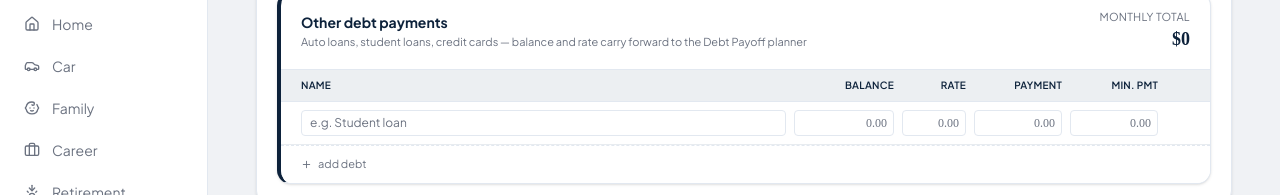
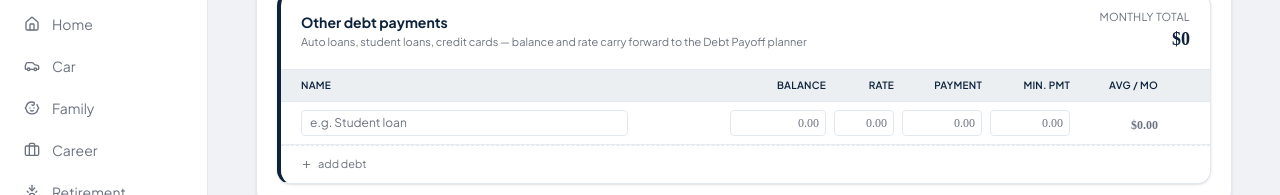
Before and after one commit to FinStartApp/finstart, a Next.js app: page /dashboard/expenses in a window 1280 px wide. Both pictures are taken after a click on the button "add debt". Shown: the part 355-550 px from the top of the page. Built offline with nearby package versions, Linux system fonts and the light colour scheme.

Commit message:
Session 12 — debt annualization, start date UI, by-month bug fix

```diff
--- a/src/app/(dashboard)/dashboard/expenses/page.tsx
+++ b/src/app/(dashboard)/dashboard/expenses/page.tsx
@@ -15,6 +15,7 @@ import {
   calculateVariableExpensesMonthly,
   calculateSubscriptionGroupsMonthly,
   calculateMortgageMonthlyTotal,
+  annualizedMonthlyDebt,
   toMonthly,
   formatCurrency,
 } from '@/lib/calculations'
@@ -27,7 +28,7 @@ function blankLineItem(label = ''): ExpenseLineItem {
   return { id: newId(), label, amount: 0, frequency: 'monthly', use_monthly_detail: false, monthly_amounts: Array(12).fill(0) }
 }
 function blankDebt(): DebtPayment {
-  return { id: newId(), label: '', balance: 0, interest_rate: 0, monthly_payment: 0, minimum_payment: 0, type: 'other' }
+  return { id: newId(), label: '', balance: 0, interest_rate: 0, monthly_payment: 0, minimum_payment: 0, type: 'other', start_month: null, start_year: null }
 }
 function blankSubscription(): Subscription {
   return { id: newId(), name: '', amount: 0, frequency: 'monthly' }
@@ -60,13 +61,19 @@ function fmtLine(n: number): string {
 }
 
 // ── Tooltip ───────────────────────────────────────────────────
-function Tooltip({ text, children }: { text: string; children: React.ReactNode }) {
+function Tooltip({ text, children, align = 'center' }: { text: string; children: React.ReactNode; align?: 'center' | 'right' }) {
   return (
     <span className="relative inline-flex group/tip">
       {children}
-      <span className="pointer-events-none absolute bottom-full left-1/2 -translate-x-1/2 mb-2 w-56 rounded-lg bg-primary text-primary-foreground text-[11px] leading-snug px-2.5 py-1.5 text-center opacity-0 group-hover/tip:opacity-100 transition-opacity duration-75 z-50 shadow-md whitespace-normal">
+      <span
+        className="pointer-events-none absolute bottom-full mb-2 w-72 rounded-lg bg-primary text-primary-foreground text-[11px] leading-snug px-2.5 py-1.5 text-center opacity-0 group-hover/tip:opacity-100 transition-opacity duration-75 z-50 shadow-md whitespace-normal"
+        style={align === 'right' ? { right: 0, transform: 'translateX(20px)' } : { left: '50%', transform: 'translateX(-50%)' }}
+      >
         {text}
-        <span className="absolute top-full left-1/2 -translate-x-1/2 border-4 border-transparent border-t-primary" />
+        {align === 'right'
+          ? <span className="absolute top-full right-3 border-4 border-transparent border-t-primary" />
+          : <span className="absolute top-full left-1/2 -translate-x-1/2 border-4 border-transparent border-t-primary" />
+        }
       </span>
     </span>
   )
@@ -631,19 +638,157 @@ function MortgageSection() {
 }
 
 // ── DebtSection ───────────────────────────────────────────────
+// Each debt row tracks start_month / start_year (nullable).
+// annualizedMonthlyDebt() prorates mid-year debts consistently
+// with how expense line items use 12-month averaging.
+// Avg/mo = annualized figure; Payment = what you actually pay each month.
+// They differ only when a debt started in the current calendar year.
+
+const MONTH_NAMES = [
+  'Jan','Feb','Mar','Apr','May','Jun',
+  'Jul','Aug','Sep','Oct','Nov','Dec',
+]
+
+function DebtRow({
+  debt,
+  updateDebtPayment,
+  removeDebtPayment,
+}: {
+  debt: DebtPayment
+  updateDebtPayment: (id: string, updates: Partial<DebtPayment>) => void
+  removeDebtPayment: (id: string) => void
+}) {
+  const [showStartDate, setShowStartDate] = useState(false)
+  // Local draft for year — lets user type freely without store fighting each keystroke
+  const [yearDraft, setYearDraft] = useState(debt.start_year ? String(debt.start_year) : '')
+
+  const avgMonthly = annualizedMonthlyDebt(debt)
+  const hasStartDate = debt.start_month !== null && debt.start_year !== null
+  const avgDiffersFromPayment = Math.abs(avgMonthly - debt.monthly_payment) > 0.01
+
+  function commitYear(raw: string) {
+    const digits = raw.replace(/\D/g, '').slice(0, 4)
+    setYearDraft(digits)
+    if (digits.length === 4) {
+      updateDebtPayment(debt.id, { start_year: parseInt(digits) })
+    } else {
+      updateDebtPayment(debt.id, { start_year: null })
+    }
+  }
+
+  return (
+    <>
+      {/* ── Main debt row ── */}
+      <div className="group grid grid-cols-[1fr_96px_60px_80px_80px_80px_24px] gap-2 px-5 py-2 border-b border-muted last:border-0 items-center hover:bg-hover transition-colors">
+        {/* Name — with subtle start date tag on hover or when set */}
+        <div className="flex items-center gap-1.5 min-w-0">
+          <input
+            type="text" value={debt.label} placeholder="e.g. Student loan"
+            onChange={e => updateDebtPayment(debt.id, { label: e.target.value })}
+            className="bg-card border border-border focus:border-accent rounded px-2 py-1 text-xs outline-none text-foreground placeholder:text-muted-foreground w-full transition-colors"
+          />
+          {/* Start date tag — always visible when set, hover-only when not */}
+          <button
+            onClick={() => setShowStartDate(s => !s)}
+            className={`flex-shrink-0 text-[10px] rounded px-1.5 py-0.5 whitespace-nowrap transition-colors border text-center ${
+              hasStartDate
+                ? 'text-accent border-accent/30 bg-selection'
+                : 'text-muted-foreground border-border bg-card opacity-0 group-hover:opacity-100'
+            }`}
+            style={{ width: 88 }}
+            title={hasStartDate ? 'Edit start date' : 'Set start date'}
+          >
+            {hasStartDate
+              ? `since ${MONTH_NAMES[(debt.start_month ?? 1) - 1]} ${debt.start_year}`
+              : '+ start date'
+            }
+          </button>
+        </div>
+        <NumericInput value={debt.balance}         onChange={v => updateDebtPayment(debt.id, { balance: v })}         prefix="$" className="w-full" />
+        <NumericInput value={debt.interest_rate}   onChange={v => updateDebtPayment(debt.id, { interest_rate: v })}   suffix="%" decimals={2} className="w-full" placeholder="0.00" />
+        <NumericInput value={debt.monthly_payment} onChange={v => updateDebtPayment(debt.id, { monthly_payment: v })} prefix="$" className="w-full" />
+        <NumericInput value={debt.minimum_payment} onChange={v => updateDebtPayment(debt.id, { minimum_payment: v })} prefix="$" className="w-full" />
+        {/* Avg/mo — shows annualized figure, muted when same as payment */}
+        <div className="text-right">
+          <span className={`text-xs font-semibold font-[tabular-nums] ${avgDiffersFromPayment ? 'text-accent' : 'text-muted-foreground'}`}>
+            {fmtLine(avgMonthly)}
+          </span>
+          {avgDiffersFromPayment && (
+            <Tooltip align="right" text={`Based on ${13 - (debt.start_month ?? 1)} months of payments in ${debt.start_year} (started ${MONTH_NAMES[(debt.start_month ?? 1) - 1]} ${debt.start_year})`}>
+              <span className="ml-0.5 w-3 h-3 rounded-full bg-muted text-muted-foreground text-[9px] inline-flex items-center justify-center cursor-help font-bold">?</span>
+            </Tooltip>
+          )}
+        </div>
+        <button
+          onClick={() => removeDebtPayment(debt.id)}
+          className="opacity-0 group-hover:opacity-100 transition-opacity text-muted-foreground hover:text-negative flex items-center justify-center"
+        >
+          <X size={13} />
+        </button>
+      </div>
+
+      {/* ── Inline start date selector — appears below this row when open ── */}
+      {showStartDate && (
+        <div className="grid grid-cols-[1fr_auto] gap-3 px-5 py-2.5 border-b border-muted bg-hover items-center">
+          <div className="flex items-center gap-2">
+            <span className="text-[11px] text-muted-foreground whitespace-nowrap">Debt started:</span>
+            <select
+              value={debt.start_month ?? ''}
+              onChange={e => updateDebtPayment(debt.id, {
+                start_month: e.target.value ? parseInt(e.target.value) : null
+              })}
+              className="text-xs bg-card border border-border rounded px-2 py-1 outline-none text-foreground cursor-pointer"
+            >
+              <option value="">Month</option>
+              {MONTH_NAMES.map((m, i) => (
+                <option key={m} value={i + 1}>{m}</option>
+              ))}
+            </select>
+            <input
+              type="text" inputMode="numeric"
+              placeholder="Year (e.g. 2025)"
+              value={yearDraft}
+              onChange={e => commitYear(e.target.value)}
+              className="text-xs bg-card border border-border rounded px-2 py-1 outline-none text-foreground w-28"
+            />
+            {hasStartDate && (
+              <button
+                onClick={() => { updateDebtPayment(debt.id, { start_month: null, start_year: null }); setYearDraft('') }}
+                className="text-[11px] text-muted-foreground hover:text-negative transition-colors"
+              >
+                clear
+              </button>
+            )}
+            <span className="text-[11px] text-muted-foreground italic">
+              — affects Avg/mo for the current year only
+            </span>
+          </div>
+          <button
+            onClick={() => setShowStartDate(false)}
+            className="text-[11px] text-accent hover:underline whitespace-nowrap"
+          >
+            done
+          </button>
+        </div>
+      )}
+    </>
+  )
+}
+
 function DebtSection() {
   const debts             = useFinStartStore(s => s.fixed_expenses.debt_payments)
   const addDebtPayment    = useFinStartStore(s => s.addDebtPayment)
   const updateDebtPayment = useFinStartStore(s => s.updateDebtPayment)
   const removeDebtPayment = useFinStartStore(s => s.removeDebtPayment)
-  const total = debts.reduce((sum, d) => sum + d.monthly_payment, 0)
+  // Monthly total uses annualized figures — consistent with P&L calculation
+  const total = debts.reduce((sum, d) => sum + annualizedMonthlyDebt(d), 0)
 
   return (
     <div
       className="bg-card border border-border rounded-xl overflow-hidden shadow-sm"
       style={{ borderLeftWidth: 4, borderLeftColor: 'var(--primary)' }}
     >
-      {/* Header — white background with strong title, clearly the top of this card */}
+      {/* Header */}
       <div className="flex items-center justify-between px-5 py-4 border-b border-border">
         <div>
           <h2 className="text-sm font-bold text-foreground">Other debt payments</h2>
@@ -657,14 +802,15 @@ function DebtSection() {
         </div>
       </div>
 
-      {/* Column headers — secondary bg with bottom border: clearly a header, not dominant */}
+      {/* Column headers */}
       {debts.length > 0 && (
-        <div className="grid grid-cols-[1fr_100px_64px_88px_88px_24px] gap-2 px-5 py-2 bg-secondary border-b border-border">
+        <div className="grid grid-cols-[1fr_96px_60px_80px_80px_80px_24px] gap-2 px-5 py-2 bg-secondary border-b border-border">
           <span className="text-[10px] text-foreground font-semibold uppercase tracking-wide">Name</span>
           <span className="text-[10px] text-foreground font-semibold uppercase tracking-wide text-right">Balance</span>
           <span className="text-[10px] text-foreground font-semibold uppercase tracking-wide text-right">Rate</span>
           <span className="text-[10px] text-foreground font-semibold uppercase tracking-wide text-right">Payment</span>
           <span className="text-[10px] text-foreground font-semibold uppercase tracking-wide text-right">Min. pmt</span>
+          <span className="text-[10px] text-foreground font-semibold uppercase tracking-wide text-right">Avg / mo</span>
           <span />
         </div>
       )}
@@ -676,26 +822,12 @@ function DebtSection() {
       )}
 
       {debts.map(debt => (
-        <div
+        <DebtRow
           key={debt.id}
-          className="group grid grid-cols-[1fr_100px_64px_88px_88px_24px] gap-2 px-5 py-2 border-b border-muted last:border-0 items-center hover:bg-hover transition-colors"
-        >
-          <input
-            type="text" value={debt.label} placeholder="e.g. Student loan"
-            onChange={e => updateDebtPayment(debt.id, { label: e.target.value })}
-            className="bg-card border border-border focus:border-accent rounded px-2 py-1 text-xs outline-none text-foreground placeholder:text-muted-foreground w-full transition-colors"
-          />
-          <NumericInput value={debt.balance}         onChange={v => updateDebtPayment(debt.id, { balance: v })}         prefix="$" className="w-full" />
-          <NumericInput value={debt.interest_rate}   onChange={v => updateDebtPayment(debt.id, { interest_rate: v })}   suffix="%" decimals={2} className="w-full" placeholder="0.00" />
-          <NumericInput value={debt.monthly_payment} onChange={v => updateDebtPayment(debt.id, { monthly_payment: v })} prefix="$" className="w-full" />
-          <NumericInput value={debt.minimum_payment} onChange={v => updateDebtPayment(debt.id, { minimum_payment: v })} prefix="$" className="w-full" />
-          <button
-            onClick={() => removeDebtPayment(debt.id)}
-            className="opacity-0 group-hover:opacity-100 transition-opacity text-muted-foreground hover:text-negative flex items-center justify-center"
-          >
-            <X size={13} />
-          </button>
-        </div>
+          debt={debt}
+          updateDebtPayment={updateDebtPayment}
+          removeDebtPayment={removeDebtPayment}
+        />
       ))}
 
       <button
--- a/src/lib/calculations.ts
+++ b/src/lib/calculations.ts
@@ -8,6 +8,7 @@ import type {
   ExpenseLineItem,
   SubscriptionGroup,
   MortgageData,
+  DebtPayment,
   ForecastAssumptions,
   FilingStatus,
 } from '@/store/useFinStartStore'
@@ -406,7 +407,7 @@ export function resolveLineItemMonthly(item: ExpenseLineItem): number {
 }
 
 // ============================================================
-// SUBSCRIPTION TOTALS — works on the new grouped structure
+// SUBSCRIPTION TOTALS
 // ============================================================
 
 export function calculateSubscriptionGroupsMonthly(
@@ -419,8 +420,11 @@ export function calculateSubscriptionGroupsMonthly(
   }, 0)
 }
 
-// Total monthly housing cost from mortgage — shown as linked line in Housing category
-// P&I + escrow taxes + escrow insurance + PMI
+// ============================================================
+// MORTGAGE
+// ============================================================
+
+// Total monthly housing cost — P&I + all escrow when active
 export function calculateMortgageMonthlyTotal(mortgage: MortgageData): number {
   if (!mortgage.is_active) return 0
   return (
@@ -431,14 +435,59 @@ export function calculateMortgageMonthlyTotal(mortgage: MortgageData): number {
   )
 }
 
-// Mortgage liability total — P&I only, for debt payoff and DTI calculations
+// P&I only — for debt payoff and DTI calculations
 export function calculateMortgagePIPayment(mortgage: MortgageData): number {
   if (!mortgage.is_active) return 0
   return mortgage.pi_payment
 }
 
 // ============================================================
-// EXPENSE TOTALS — updated for new category + line item structure
+// ANNUALIZED MONTHLY DEBT
+// ============================================================
+//
+// Converts a debt's monthly payment to an annualized monthly
+// average, consistent with how expense line items work via
+// the "by month" feature (12-month average).
+//
+// Logic:
+//   - null start date → ongoing debt, full payment applies
+//   - start_year before current year → full year applies
+//   - start_year === current year → prorate by months remaining
+//     Formula: payment × (13 − start_month) ÷ 12
+//     Example: July start (month 7) → payment × 6 ÷ 12
+//
+// This resets every Jan 1 — a loan that started July 2024
+// contributes 6/12 of its payment to 2024 cash flow,
+// then the full payment to all subsequent years.
+//
+export function annualizedMonthlyDebt(debt: DebtPayment): number {
+  const { monthly_payment, start_month, start_year } = debt
+
+  // No start date set — treat as ongoing, full payment applies
+  if (start_month === null || start_year === null) {
+    return monthly_payment
+  }
+
+  const current_year = new Date().getFullYear()
+
+  // Started before this year — full year applies
+  if (start_year < current_year) {
+    return monthly_payment
+  }
+
+  // Started this year — prorate by months active
+  if (start_year === current_year) {
+    const months_active = 13 - start_month  // July (7) → 6 months
+    return (monthly_payment * months_active) / 12
+  }
+
+  // Started in a future year — contributes nothing to current year
+  // (Edge case: user is entering a planned future debt)
+  return 0
+}
+
+// ============================================================
+// EXPENSE TOTALS
 // ============================================================
 
 export function calculateFixedExpensesMonthly(fixed: FixedExpenses): number {
@@ -454,14 +503,14 @@ export function calculateFixedExpensesMonthly(fixed: FixedExpenses): number {
     fixed.subscription_groups
   )
 
-  // Debt payments — uses actual monthly_payment (what user pays), not minimum
+  // Debt payments — annualized monthly average, consistent with line item model
+  // Uses start_month/start_year to prorate mid-year debts
   const debt_total = fixed.debt_payments.reduce(
-    (sum, d) => sum + d.monthly_payment,
+    (sum, d) => sum + annualizedMonthlyDebt(d),
     0
   )
 
-  // Mortgage — P&I + full escrow (taxes, insurance, PMI) when active
-  // Escrow fields feed cash flow only — debt payoff module uses pi_payment separately
+  // Mortgage — P&I + full escrow when active
   const mortgage_total = fixed.mortgage.is_active
     ? fixed.mortgage.pi_payment +
       fixed.mortgage.escrow_taxes +
@@ -634,7 +683,7 @@ export function calculateForecast(
   }, 0)
 
   const annual_roth_contribution = earners.reduce((sum, e) => {
-    return sum + (e.pre_tax_deductions.retirement401k_roth_percent / 100) * e.gross_annual_salary
+    return sum + (e.pre_tax_deductions.retirement401k_roth_percent) / 100 * e.gross_annual_salary
   }, 0)
 
   const pension_monthly = earners.reduce((sum, e) => {
--- a/src/store/useFinStartStore.ts
+++ b/src/store/useFinStartStore.ts
@@ -108,6 +108,8 @@ export interface DebtPayment {
   monthly_payment: number
   minimum_payment: number
   type: 'mortgage' | 'auto' | 'student_loan' | 'credit_card' | 'other'
+  start_month: number | null   // 1–12, null = ongoing (full year applies)
+  start_year: number | null    // 4-digit year, null = ongoing (full year applies)
 }
 
 // ============================================================
```
